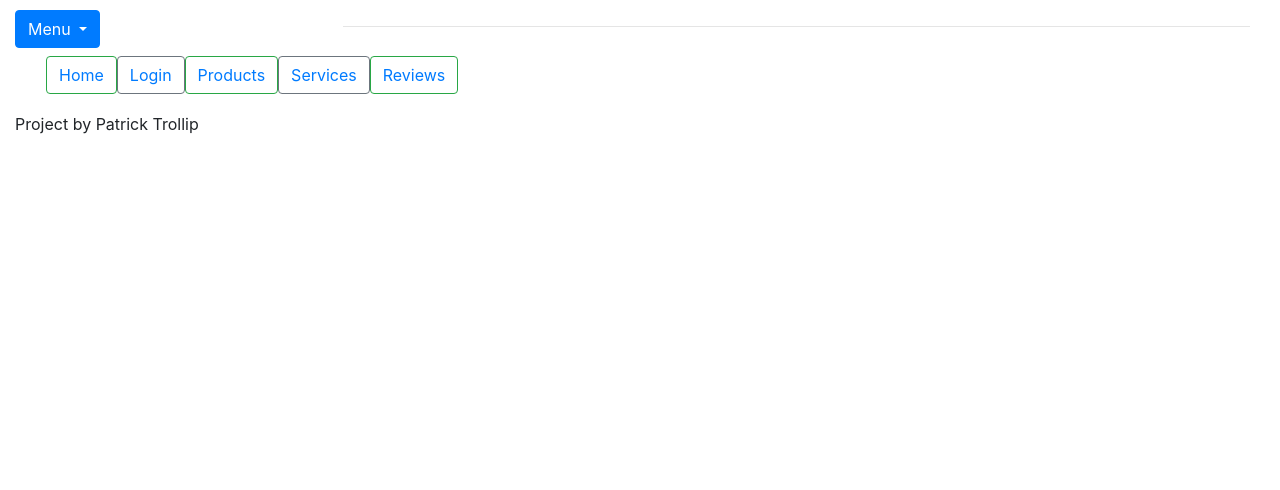
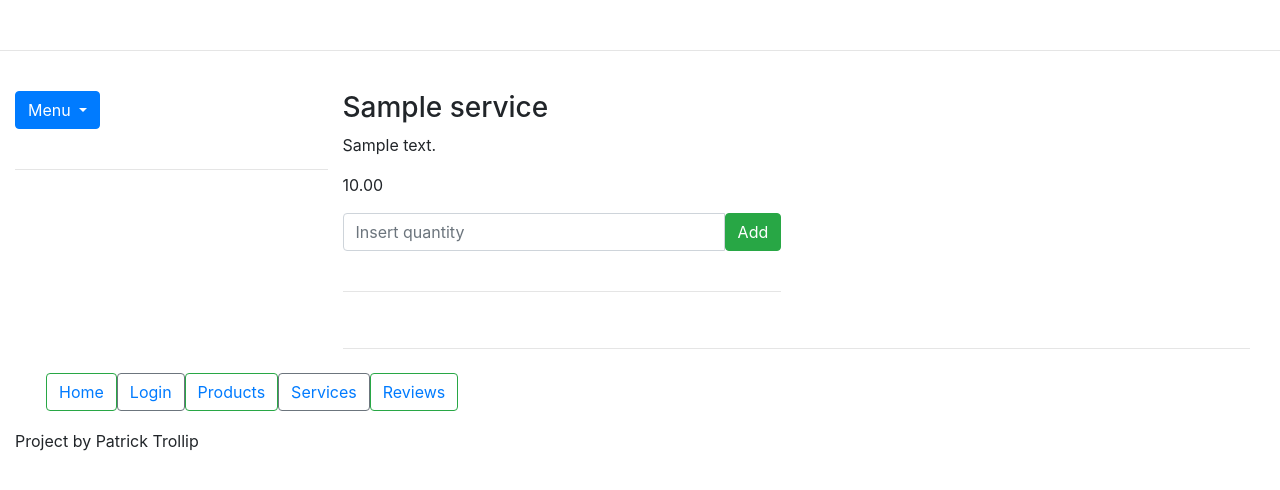
Before and after one commit to Patoman90/Patrick-s-Full-Stack-Frameworks-with-Django-Milestone-Project, a Django app: page /services/ in a window 1280 px wide. Shown: the part 110-600 px from the top of the page. Run offline with Django 3.2, Linux system fonts and the light colour scheme; tables that the repository leaves empty hold one stand-in row (values such as "Sample post"); some libraries are stand-ins or nearby versions; grey boxes are pictures that could not be loaded.

Commit message:
Updated the reviews app by making a reviews form in reviews.html

```diff
--- a/products/templates/products.html
+++ b/products/templates/products.html
@@ -2,7 +2,7 @@
 {% block content %}
     <div class="row row-flex">
         {% for product in products %}
-            <div class="col-xs-10 col-xs-offset-1 col-sm-offset-0 col-sm-6 col-md-4 display panel panel-default">
+            <div class="col-xs-10 col-xs-offset-1 col-sm-offset-0 col-sm-6 col-md-6 display panel panel-default">
                 <div class="panel-body">
                     <div class="product" style="background-image: url('{{ MEDIA_URL }}{{ product.image }}')"></div>
                     <h3>{{ product.name }}</h3>
@@ -18,6 +18,9 @@
                         </div>
                     </form>
                 </div>
+                <br>
+                <hr>
+                <br>
             </div>
         {% endfor %}
     </div>
--- a/requirements.txt
+++ b/requirements.txt
@@ -5,7 +5,7 @@ boto3==1.11.12
 botocore==1.14.12
 chardet==3.0.4
 dj-database-url==0.5.0
-Django==1.11.24
+Django==1.11.28
 django-forms-bootstrap==3.1.0
 django-storages==1.9.1
 docutils==0.15.2
@@ -19,7 +19,4 @@ requests==2.22.0
 s3transfer==0.3.3
 stripe==2.42.0
 urllib3==1.25.8
-<<<<<<< HEAD
 travis==0.0.3
-=======
->>>>>>> fa63e37acc86672b3b86c1597f268687cc147563
--- a/services/templates/services.html
+++ b/services/templates/services.html
@@ -1,4 +1,27 @@
 {% extends 'base.html' %}
-
 {% block content %}
+        <div class="row row-flex">
+        {% for service in services %}
+            <div class="col-xs-10 col-xs-offset-1 col-sm-offset-0 col-sm-6 col-md-6 display panel panel-default">
+                <div class="panel-body">
+                    <div class="service" style="background-image: url('{{ MEDIA_URL }}{{ service.image }}')"></div>
+                    <h3>{{ service.name }}</h3>
+                    <p class="service-description">{{ service.description }}</p>
+                    <p>{{ service.price }}</p>
+                    <form method="POST" action="{% url 'add_to_cart' service.id %}">
+                        {% csrf_token %}
+                        <div class="input-group">
+                            <input name="quantity" type="number" min="1" max="999" class="form-control" placeholder="Insert quantity">
+                            <span class="input-group-btn">
+                                <button class="btn btn-success" type="submit">Add</button>
+                            </span>
+                        </div>
+                    </form>
+                </div>
+                <br>
+                <hr>
+                <br>
+            </div>
+        {% endfor %}
+    </div>
 {% endblock %}
--- a/templates/base.html
+++ b/templates/base.html
@@ -23,6 +23,9 @@
                 </div>
             </div>
         </header>
+        <br>
+        <hr>
+        <br>
         <section>
             <div class="container-fluid">
                 <div class="row no-gutters">
@@ -50,6 +53,9 @@
                                 {% endif %}
                             </ul>
                         </div>
+                        <br>
+                        <hr>
+                        <br>
                     </div>
                     <div class="col-sm-12 col-md-8 col-lg-9">
                         <div class="container">
```
Also changed, not shown: Milestone4/settings.py (+1 -8 lines), reviews/templates/reviews.html (+51 -1 lines), accounts/views.py (line endings or trailing spaces).
